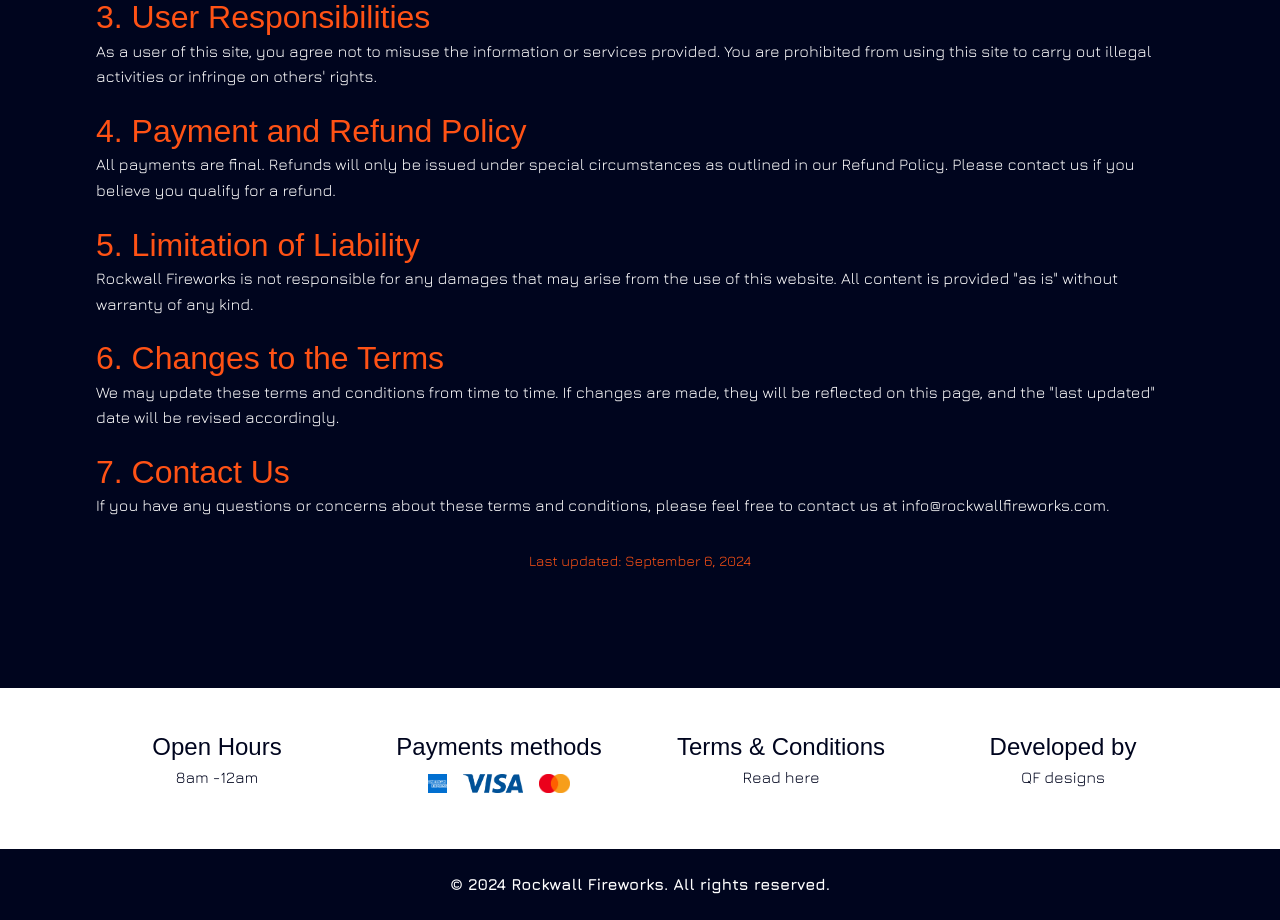
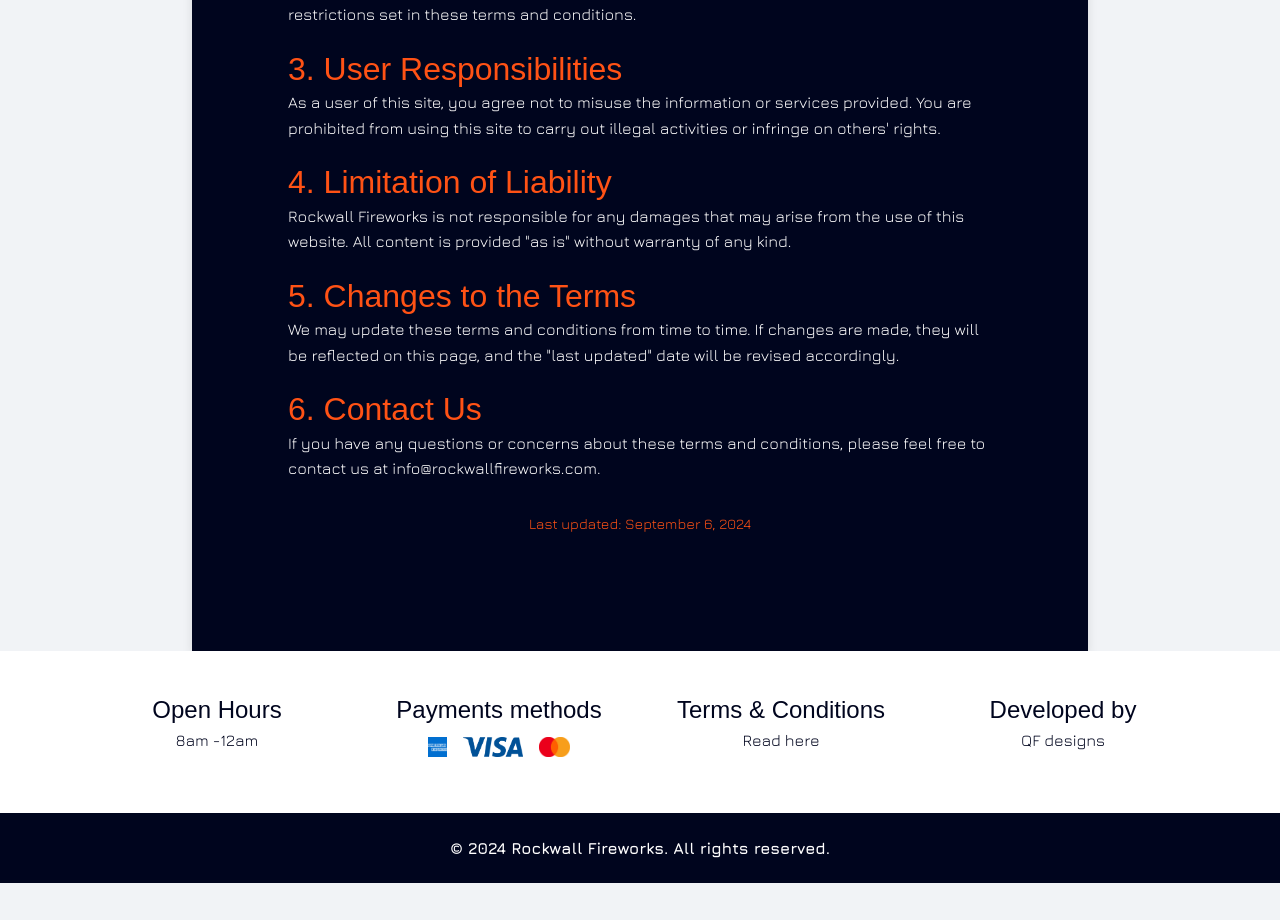
Before and after one commit to FacundoQuiroga9/rockwall-fireworks, a React (Vite) app: page /terms-and-conditions in a window 1280 px wide. Shown: the part 568-1488 px from the top of the page. After the commit the page ends 1451 px from the top, so only its background shows below. Built offline with nearby package versions, Linux system fonts and the light colour scheme; a web font is replaced by a local one.

Commit message:
Modificado boton de hero para que el call to action redirija a una llamada al numero de telefono, modificado los estilos en los botones del carousel para que los dos tengan efecto hover, agregados los iconos de redes sociales en seccion de contacto, modificado el tems and conditions

```diff
--- a/src/components/contact/Contact.css
+++ b/src/components/contact/Contact.css
@@ -36,3 +36,16 @@
 .contact-container p:hover a {
   color: var(--orange)
 }
+
+.social-media-links{
+  display: flex;
+}
+
+.social-media-links a{
+  font-size: 2rem;
+  margin: 0 1rem;
+}
+
+.social-media-links a:hover{
+  color: var(--orange);
+}
--- a/src/components/contact/Contact.jsx
+++ b/src/components/contact/Contact.jsx
@@ -21,7 +21,22 @@ const Contact = () =>{
       <a href="tel:+19729775193">(972) 977-5193</a>
       </p>
       <h4 className='contact-subtitle'><ion-icon name="phone-portrait-outline"></ion-icon> SOCIAL MEDIA</h4>
-      <p>Lorem ipsum.</p>
+      <div className="social-media-links">
+        <a
+          href="https://www.instagram.com/rockwallfireworks2/"
+          target="_blank"
+          rel="noopener noreferrer"
+        >
+          <ion-icon name="logo-instagram"></ion-icon>
+        </a>
+        <a
+          href="https://www.facebook.com/rockwallfireworksllc"
+          target="_blank"
+          rel="noopener noreferrer"
+        >
+          <ion-icon name="logo-facebook"></ion-icon>
+        </a>
+      </div>
     </div>
   )
 }
--- a/src/components/hero/Hero.css
+++ b/src/components/hero/Hero.css
@@ -60,7 +60,7 @@
 .btn-rockwall {
   color: #00051e;
   background-color: white;
-  padding: 1rem 2rem;
+  padding:  2rem 1rem;
   font-weight: bold;
   align-self: flex-start;
   font-family: "Anton SC", sans-serif;
--- a/src/components/hero/Hero.jsx
+++ b/src/components/hero/Hero.jsx
@@ -10,7 +10,7 @@ const Hero = () => {
         <div className="hero-right">
           <img src="/crazy-phrase.png" alt="Crazy Phrase" className="phrase-img" />
           <p className="hero-description">Your favorite fireworks are here</p>
-          <button className="btn btn-rockwall">CONTACT US</button>
+          <a className='btn btn-rockwall' href="tel:+19729775193">CONTACT US</a>
         </div>
       </div>
     </div>
--- a/src/components/productCarousel/ProductCarousel.css
+++ b/src/components/productCarousel/ProductCarousel.css
@@ -89,12 +89,13 @@ p.product-category {
   color: #ff5215;
 }
 
-
 /* Ajustar la posición de las flechas */
 .slick-prev {
   left: 0px; /* Mueve la flecha izquierda hacia afuera del carrusel */
+  z-index: 1;
 }
 
 .slick-next {
   right: 0px; /* Mueve la flecha derecha hacia afuera del carrusel */
+  z-index: 1;
 }
--- a/src/components/termsAndConditions/TermsAndConditions.css
+++ b/src/components/termsAndConditions/TermsAndConditions.css
@@ -2,6 +2,7 @@
 
 .terms-container {
   padding: 6rem;
+  width: 70%;
   margin: 0 auto;
   background-color: var(--blue); /* Asumiendo que sigues usando tus variables CSS */
   color: white;
--- a/src/components/termsAndConditions/TermsAndConditions.jsx
+++ b/src/components/termsAndConditions/TermsAndConditions.jsx
@@ -28,29 +28,23 @@ const TermsAndConditions = () => {
         </p>
       </section>
 
-      <section>
-        <h2>4. Payment and Refund Policy</h2>
-        <p>
-          All payments are final. Refunds will only be issued under special circumstances as outlined in our Refund Policy. Please contact us if you believe you qualify for a refund.
-        </p>
-      </section>
 
       <section>
-        <h2>5. Limitation of Liability</h2>
+        <h2>4. Limitation of Liability</h2>
         <p>
           Rockwall Fireworks is not responsible for any damages that may arise from the use of this website. All content is provided "as is" without warranty of any kind.
         </p>
       </section>
 
       <section>
-        <h2>6. Changes to the Terms</h2>
+        <h2>5. Changes to the Terms</h2>
         <p>
           We may update these terms and conditions from time to time. If changes are made, they will be reflected on this page, and the "last updated" date will be revised accordingly.
         </p>
       </section>
 
       <section>
-        <h2>7. Contact Us</h2>
+        <h2>6. Contact Us</h2>
         <p>
           If you have any questions or concerns about these terms and conditions, please feel free to contact us at info@rockwallfireworks.com.
         </p>
```
